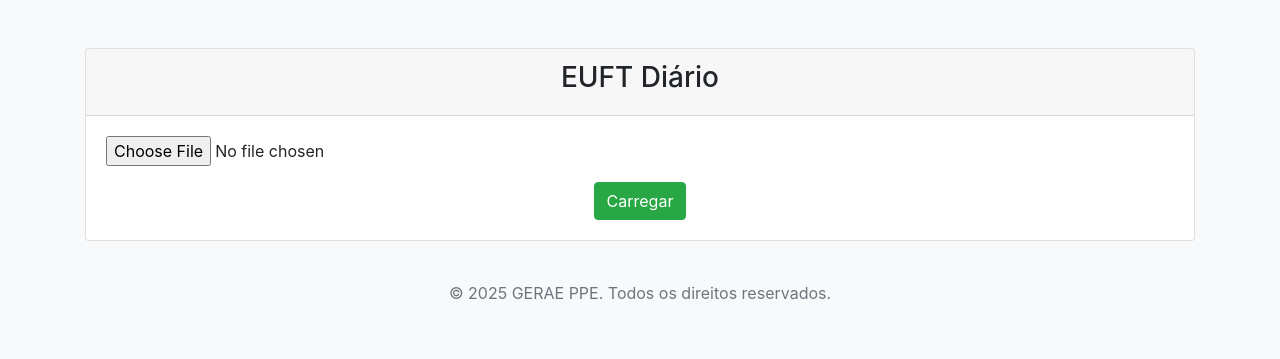
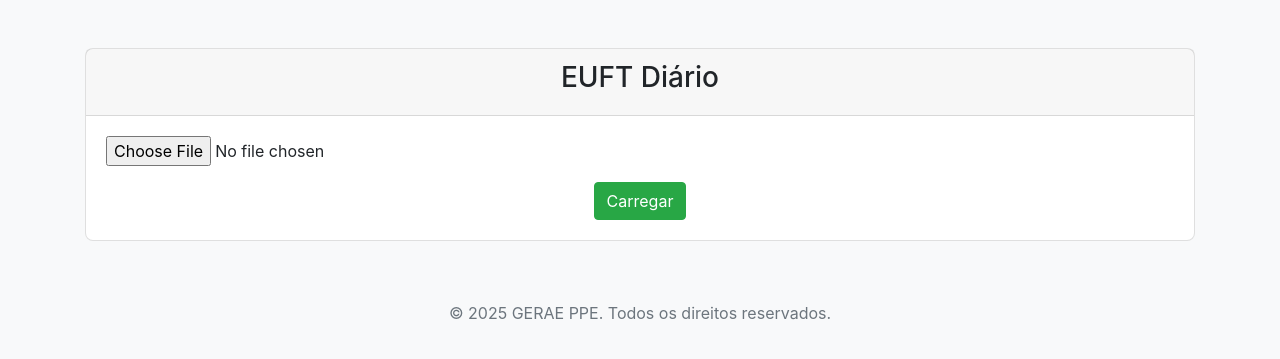
Before and after one commit to Dougas85/EUFT01, a Flask app: page / in a window 1280 px wide. Shown: the part 98-457 px from the top of the page. Run offline with Flask 3, Linux system fonts and the light colour scheme; some libraries are stand-ins or nearby versions.

Commit message:
Update styles.css

```diff
--- a/static/styles.css
+++ b/static/styles.css
@@ -4,6 +4,9 @@ body {
 
 .central-card,  .table-card {
     transition: transform 0.3s ease-in-out, background-color 0.3s ease-in-out;
+    box-sahdow: 0px 4px 10px rgba90, 0, 0, 0.2); /* Pequena sombra para destacar */
+    border-radius: 8px; /* Bordas arredondadas */
+    margin-bottom: 20px; /* Espaçamento entre os cards */
 }
 
 .central-card:hover, .table-card:hover {
@@ -20,6 +23,7 @@ body {
 .table-card {
     text-align: center;
     margin: 0 auto;
+    padding: 20 px;
 }
 
 
```
